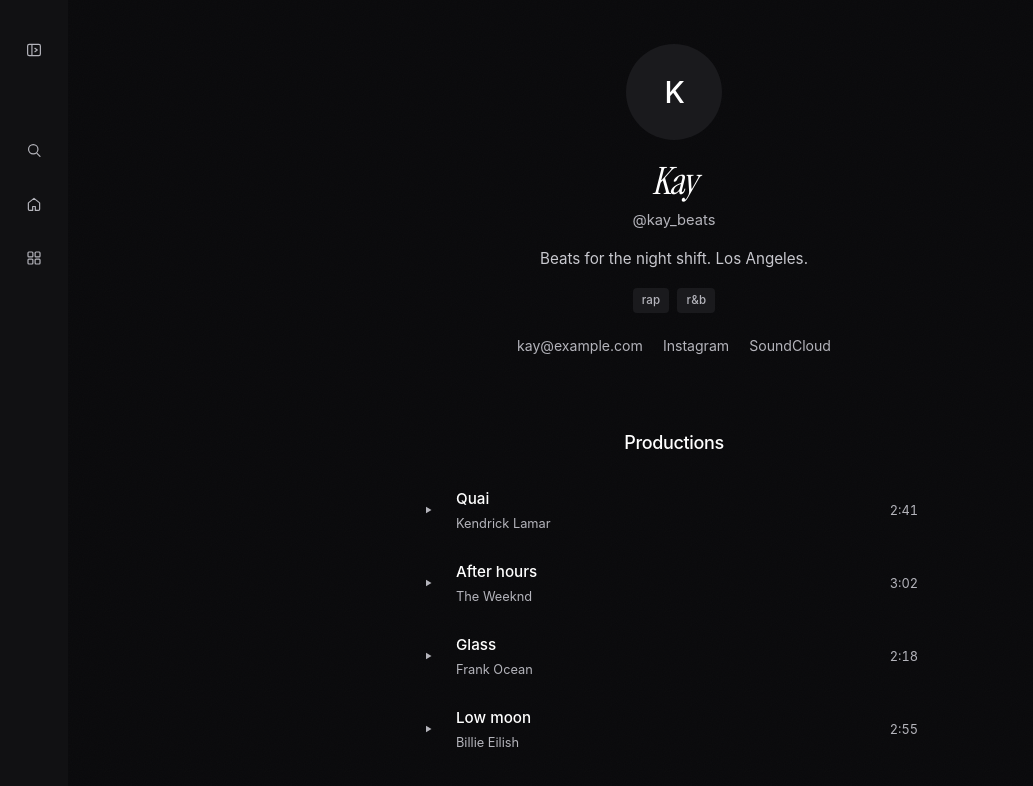
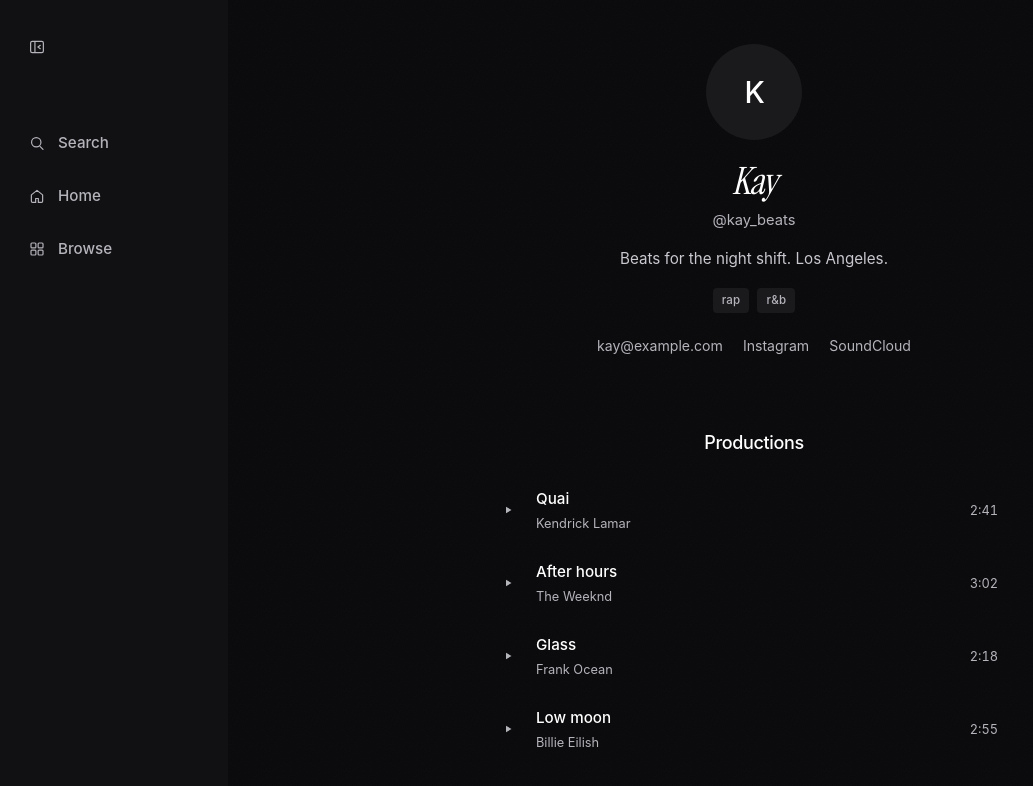
Before and after one commit to lattewei/walls, a Next.js app in the folder apps/web/: page /users/kay_beats in a window 1280 px wide. Shown: the top 786 px of the page, without its empty margins (0-1033 px from the left). Built offline with nearby package versions, Linux system fonts and the light colour scheme.

Commit message:
fix(web): stop auto-folding the sidebar by route
The rail no longer collapses on /users. Same open sidebar on every studio page. Only the panel button changes width.

```diff
--- a/apps/web/src/components/studio/shell.tsx
+++ b/apps/web/src/components/studio/shell.tsx
@@ -2,18 +2,14 @@
 
 import Link from "next/link";
 import { usePathname } from "next/navigation";
-import { useEffect, useState } from "react";
+import { useState } from "react";
 
 import { IconGrid, IconHome, IconPanel, IconSearch } from "./icons";
 
 export function StudioShell({ children }: { children: React.ReactNode }) {
   const path = usePathname();
   const homeOn = path === "/app";
-  const [folded, setFolded] = useState(path !== "/app");
-
-  useEffect(() => {
-    setFolded(path !== "/app");
-  }, [path]);
+  const [folded, setFolded] = useState(false);
 
   return (
     <div className={folded ? "studio is-folded" : "studio"}>
```
